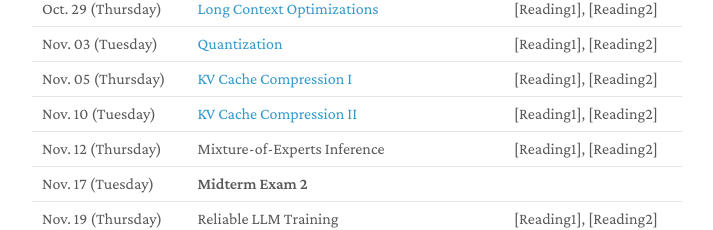
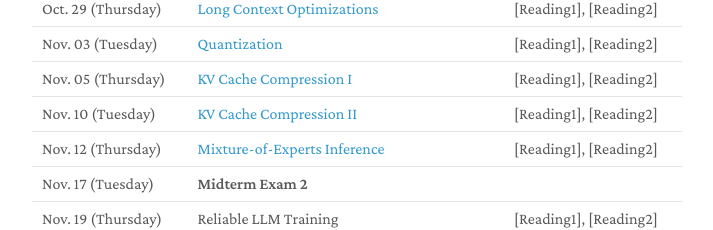
Before and after one commit to hyfshishen/hyfshishen.github.io, a plain HTML site: page teaching/teaching-26fall-cmsc828g/index.html in a window 1280 px wide. Shown: the part 2452-2682 px from the top of the page, without its empty margins (438-1151 px from the left). Drawn offline with nearby package versions, Linux system fonts and the light colour scheme; some icons are missing.

Commit message:
updating

```diff
--- a/teaching/teaching-26fall-cmsc828g/index.html
+++ b/teaching/teaching-26fall-cmsc828g/index.html
@@ -373,7 +373,7 @@ Students are expected to attend class regularly and actively engage with lecture
   </tr>
   <tr>
     <td>Nov. 12 (Thursday)</td>
-    <td>Mixture-of-Experts Inference</td>
+    <td><a href="./16-moe-inference.pdf">Mixture-of-Experts Inference</a></td>
     <td>[Reading1], [Reading2]</td>
   </tr>
 
```
Also changed, not shown: 1 other file.
